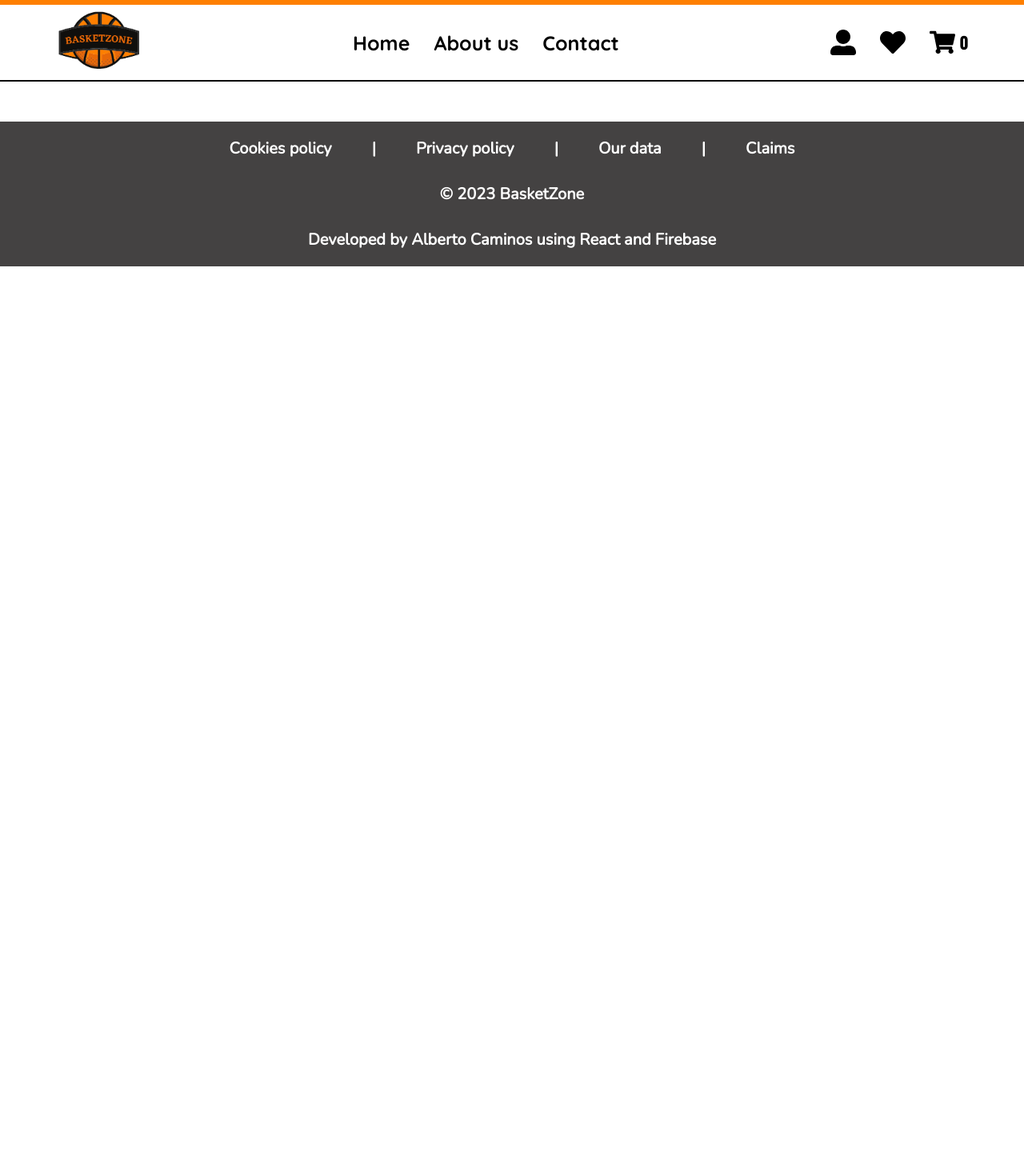
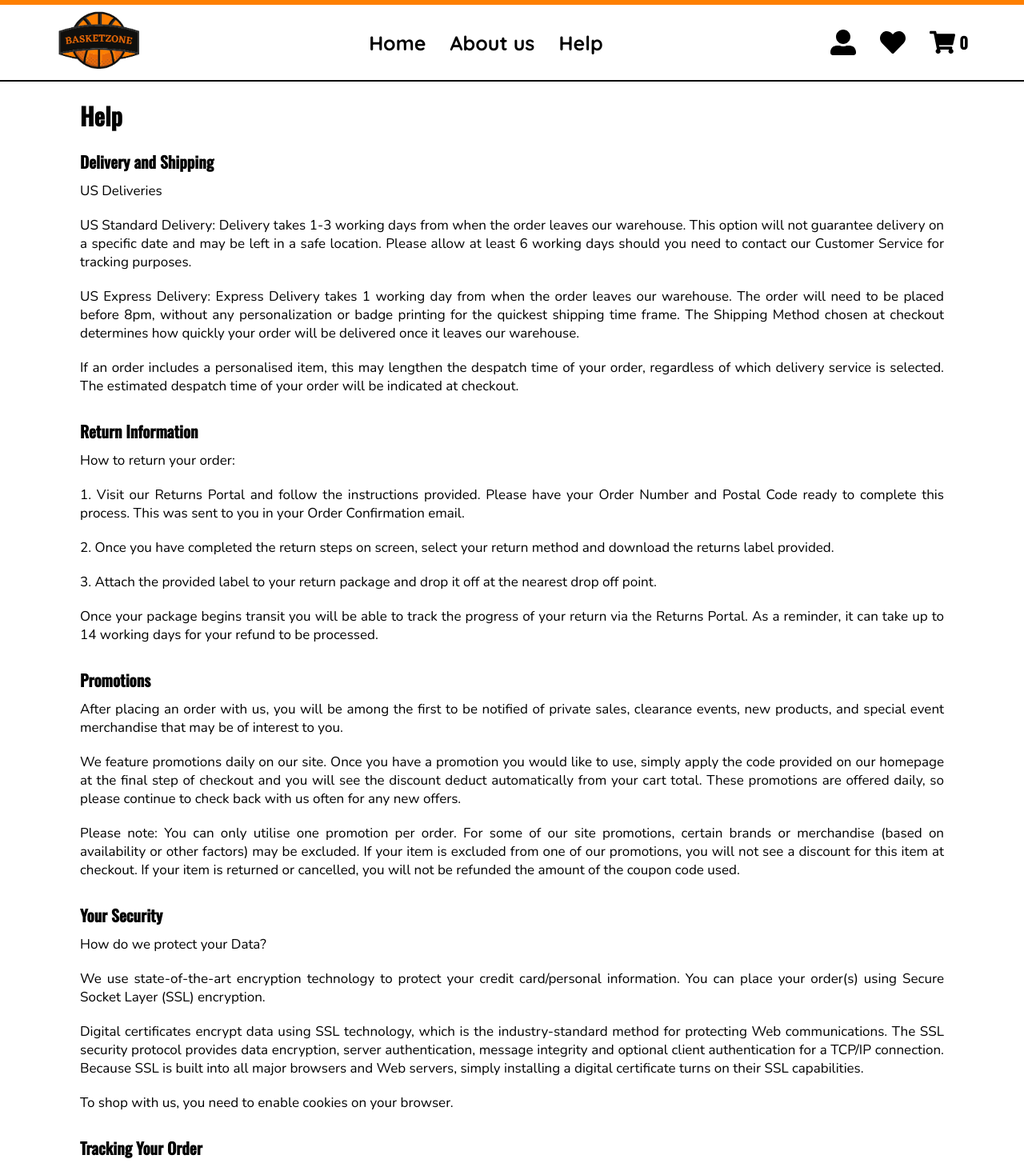
Before and after one commit to AlbeerC/Basket-Zone, a React (Create React App) app: page /help in a window 1280 px wide. Shown: the part 31-1490 px from the top of the page at 80% size. Before the commit the page ends 800 px from the top, so only its background shows below. Built offline with nearby package versions, Linux system fonts and the light colour scheme.

Commit message:
new views

```diff
--- a/src/App.js
+++ b/src/App.js
@@ -7,6 +7,8 @@ import ProductsContainer from './components/ProductsContainer/ProductsContainer'
 import Footer from './components/Footer/Footer';
 import DetailContainer from './components/DetailContainer/DetailContainer'
 import Cart from './components/Cart/Cart';
+import AboutUs from './components/AboutUs/AboutUs';
+import Help from './components/Help/Help';
 // Context
 import CartProvider from './context/CartContext';
 
@@ -21,6 +23,8 @@ function App() {
           <Route path='/category/:categoryId' element={<ProductsContainer />} />
           <Route path='/detail/:detailId' element={<DetailContainer />} />
           <Route path='/cart' element={<Cart />} />
+          <Route path='/aboutus' element={<AboutUs />} />
+          <Route path='/help' element={<Help />} />
         </Routes>
         <Footer />
       </CartProvider>
--- /dev/null
+++ b/src/components/AboutUs/AboutUs.jsx
@@ -0,0 +1,21 @@
+import './AboutUs.scss'
+
+function AboutUs () {
+
+    return (
+        <section className='about-us'>
+            <h2>About us</h2>
+                <div className="texts">
+                    <p>Welcome to our online basketball jersey store! Founded in Los Angeles in 2019, we take pride in offering a wide selection of basketball-related products for fans worldwide.</p>
+                    <p>At our store, we strive to provide you with the best online shopping experience by offering high-quality products and exceptional customer service. We are passionate about basketball and aim to share that passion with you through our exclusive and authentic jerseys.</p>
+                    <p>In our online store, you will find a wide variety of basketball jerseys in different sizes, designs, and styles. Our goal is to cater to the needs of all fans, from the most dedicated enthusiasts to newcomers to the sport.</p>
+                    <p>We value your satisfaction and strive to provide excellent customer service. If you have any questions about our products, orders, or any other inquiries related to our online store, please don't hesitate to contact our team. We are here to assist you and address all your queries.</p>
+                    <p>You can reach us via email at customer.services@baskezone.com. Our customer service team is committed to responding to all emails within 24 hours.</p>
+                    <p>We are also available by phone at +1 (555) 123-4567. Our customer service hours are Monday to Friday, from 9:30 am to 5:00 pm, and weekends from 9:30 am to 5:00 pm. If you call outside our business hours, please leave a message, and we will get back to you as soon as possible.</p>
+                    <p>Thank you for visiting our online basketball jersey store. We hope you find the perfect products to showcase your love for the game of basketball!</p>
+                </div>
+        </section>
+    )
+}
+
+export default AboutUs
--- /dev/null
+++ b/src/components/AboutUs/AboutUs.scss
@@ -0,0 +1,24 @@
+@import '../../scss/variables';
+
+.about-us {
+    margin: 0 10rem;
+
+    @include responsive(pc) {
+        margin: 0 2rem;
+    }
+
+    h2 {
+        font-size: 3rem;
+        font-family: $titleFont;
+        margin-top: 2rem;
+    }
+
+    .texts {
+
+        p {
+            padding: 1rem 0;
+            font-size: 1.7rem;
+            text-align: justify;
+        }
+    }
+}
--- a/src/components/Footer/Footer.jsx
+++ b/src/components/Footer/Footer.jsx
@@ -14,7 +14,7 @@ function Footer () {
                 <p>Claims</p>
             </div>
             <p>© 2023 BasketZone</p>
-            <p>Developed by <a target='blank' href="https://www.linkedin.com/in/alberto-caminos-5b3961243/">Alberto Caminos</a> using React and Firebase</p>
+            <p>Fictional E-commerce developed by <a target='blank' href="https://www.linkedin.com/in/alberto-caminos-5b3961243/">Alberto Caminos</a> using React and Firebase</p>
         </footer>
     )
 }
--- /dev/null
+++ b/src/components/Help/Help.jsx
@@ -0,0 +1,60 @@
+import './Help.scss'
+
+function Help () {
+
+    return (
+        <section className='help'>
+            <h2>Help</h2>
+            <article className="help-article">
+                <h3>Delivery and Shipping</h3>
+                <div className="texts">
+                    <p>US Deliveries</p>
+                    <p>US Standard Delivery: Delivery takes 1-3 working days from when the order leaves our warehouse. This option will not guarantee delivery on a specific date and may be left in a safe location. Please allow at least 6 working days should you need to contact our Customer Service for tracking purposes.</p>
+                    <p>US Express Delivery: Express Delivery takes 1 working day from when the order leaves our warehouse. The order will need to be placed before 8pm, without any personalization or badge printing for the quickest shipping time frame. The Shipping Method chosen at checkout determines how quickly your order will be delivered once it leaves our warehouse.</p>
+                    <p>If an order includes a personalised item, this may lengthen the despatch time of your order, regardless of which delivery service is selected. The estimated despatch time of your order will be indicated at checkout.</p>
+                </div>
+            </article>
+
+            <article className="help-article">
+                <h3>Return Information</h3>
+                <div className="texts">
+                    <p>How to return your order:</p>
+                    <p>1. Visit our Returns Portal and follow the instructions provided. Please have your Order Number and Postal Code ready to complete this process. This was sent to you in your Order Confirmation email.</p>
+                    <p>2. Once you have completed the return steps on screen, select your return method and download the returns label provided.</p>
+                    <p>3. Attach the provided label to your return package and drop it off at the nearest drop off point.</p>
+                    <p>Once your package begins transit you will be able to track the progress of your return via the Returns Portal. As a reminder, it can take up to 14 working days for your refund to be processed.</p>
+                </div>
+            </article>
+
+            <article className="help-article">
+                <h3>Promotions</h3>
+                <div className="texts">
+                    <p>After placing an order with us, you will be among the first to be notified of private sales, clearance events, new products, and special event merchandise that may be of interest to you.</p>
+                    <p>We feature promotions daily on our site. Once you have a promotion you would like to use, simply apply the code provided on our homepage at the final step of checkout and you will see the discount deduct automatically from your cart total. These promotions are offered daily, so please continue to check back with us often for any new offers.</p>
+                    <p>Please note: You can only utilise one promotion per order. For some of our site promotions, certain brands or merchandise (based on availability or other factors) may be excluded. If your item is excluded from one of our promotions, you will not see a discount for this item at checkout. If your item is returned or cancelled, you will not be refunded the amount of the coupon code used.</p>
+                </div>
+            </article>
+
+            <article className="help-article">
+                <h3>Your Security</h3>
+                <div className="texts">
+                    <p>How do we protect your Data?</p>
+                    <p>We use state-of-the-art encryption technology to protect your credit card/personal information. You can place your order(s) using Secure Socket Layer (SSL) encryption.</p>
+                    <p>Digital certificates encrypt data using SSL technology, which is the industry-standard method for protecting Web communications. The SSL security protocol provides data encryption, server authentication, message integrity and optional client authentication for a TCP/IP connection. Because SSL is built into all major browsers and Web servers, simply installing a digital certificate turns on their SSL capabilities.</p>
+                    <p>To shop with us, you need to enable cookies on your browser.</p>
+                </div>
+            </article>
+
+            <article className="help-article">
+                <h3>Tracking Your Order</h3>
+                <div className="texts">
+                    <p>For any order, you can at any time log into your account on our site and review your current order status as well as the tracking information if your order is eligible for tracking.</p>
+                    <p>Once your order ships from our facility you will receive a confirmation email. Depending on the method and destination of your order will determine if your shipping confirmation contains tracking.</p>
+                    <p>Please Note: If your order includes a personalised item, this may add an additional 3 working days to your processing timeframe. Regardless of which delivery method you selected at the time of checkout, we will still need an additional 3 days to process your personalisation.</p>
+                </div>
+            </article>
+        </section>
+    )
+}
+
+export default Help
--- /dev/null
+++ b/src/components/Help/Help.scss
@@ -0,0 +1,34 @@
+@import '../../scss/variables';
+
+.help {
+    margin: 0 10rem;
+
+    @include responsive(pc) {
+        margin: 0 2rem;
+    }
+
+    h2 {
+        font-size: 3rem;
+        font-family: $titleFont;
+        margin: 2rem 0;
+    }
+
+    .help-article {
+        margin: 2rem 0;
+
+        h3 {
+            font-size: 2rem;
+            font-family: $titleFont;
+            font-weight: bold;
+        }
+
+        .texts {
+
+            p {
+                padding: 1rem 0;
+                font-size: 1.7rem;
+                text-align: justify;
+            }
+        }
+    }
+}
--- a/src/components/Navbar/Navbar.jsx
+++ b/src/components/Navbar/Navbar.jsx
@@ -12,8 +12,8 @@ function Navbar () {
                 <Link to='/'> <img src={logo} alt="brand logo" /> </Link>
                 <ul>
                     <Link to='/'>Home</Link>
-                    <Link>About us</Link>
-                    <Link>Contact</Link>
+                    <Link to='/aboutus'>About us</Link>
+                    <Link to='/help'>Help</Link>
                 </ul>
                 <div className='icons'>
                     <FaUserAlt size={32} />
--- a/src/context/CartContext.jsx
+++ b/src/context/CartContext.jsx
@@ -1,5 +1,4 @@
 import { createContext, useState, useEffect } from "react"
-
 
 export const CartContext = createContext()
 
```
